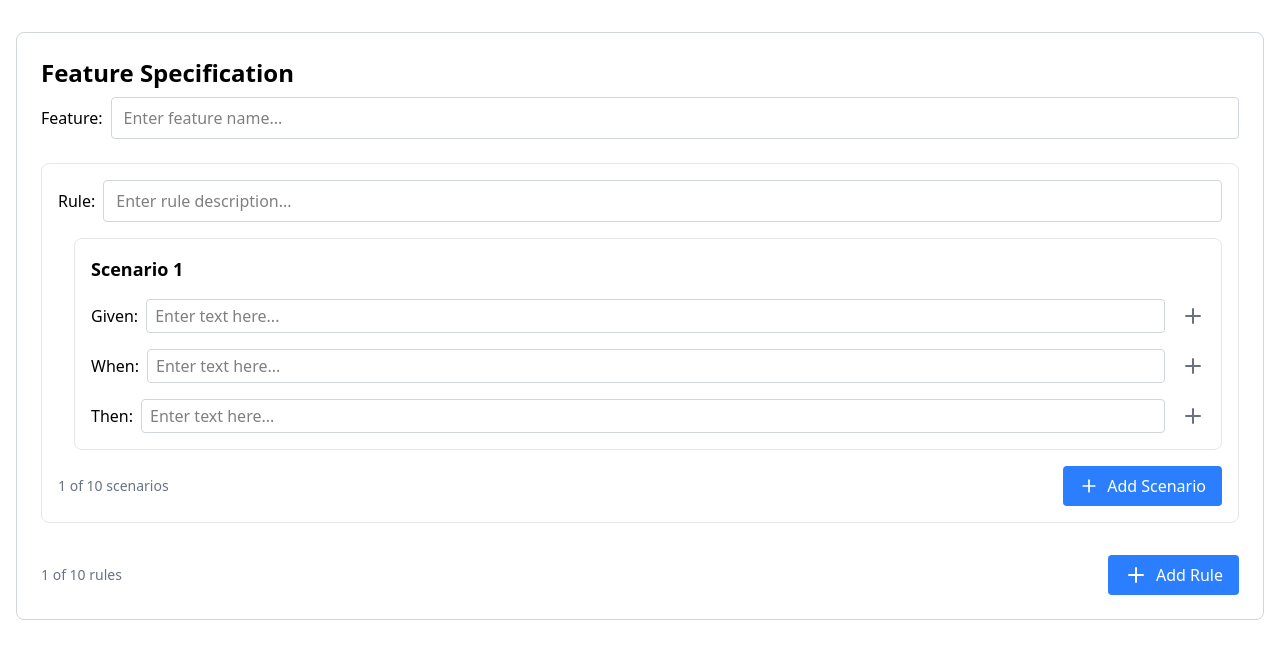
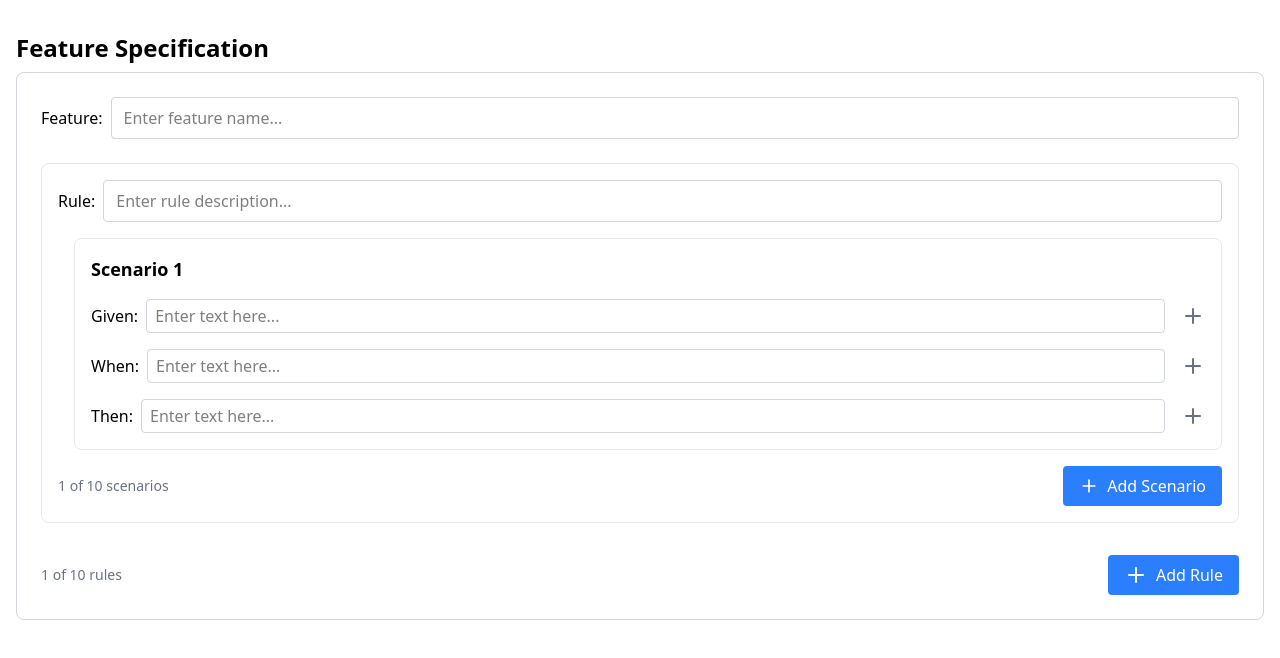
Before and after one commit to dstarr/GWT, a React (Vite) app in the folder src/frontend/: page / in a window 1280 px wide. Shown: the top 658 px of the page. Built offline with nearby package versions, Linux system fonts and the light colour scheme.

Commit message:
Refactor Feature component layout and improve structure; update title and maintain functionality for feature name input and rule management.

```diff
--- a/src/frontend/compontents/Feature.tsx
+++ b/src/frontend/compontents/Feature.tsx
@@ -31,16 +31,21 @@ const Feature: React.FC<FeatureProps> = ({ title = "Feature" }) => {
     }
   };
 
-  const handleFeatureNameChange = (event: React.ChangeEvent<HTMLInputElement>) => {
+  const handleFeatureNameChange = (
+    event: React.ChangeEvent<HTMLInputElement>
+  ) => {
     setFeatureName(event.target.value);
   };
 
   return (
+    <>
+      <h1 className="text-2xl font-bold mb-2">Feature Specification</h1>
       <div className="border border-gray-300 rounded-lg p-6 mb-8">
         <div className="mb-6">
-        <h1 className="text-2xl font-bold mb-2">{title}</h1>
           <div className="flex items-center">
-          <label htmlFor="featureName" className="mr-2 font-medium">Feature:</label>
+            <label htmlFor="featureName" className="mr-2 font-medium">
+              Feature:
+            </label>
             <input
               id="featureName"
               type="text"
@@ -96,6 +101,7 @@ const Feature: React.FC<FeatureProps> = ({ title = "Feature" }) => {
           )}
         </div>
       </div>
+    </>
   );
 };
 
```
Lines whose indentation alone changed are shown as unchanged.
